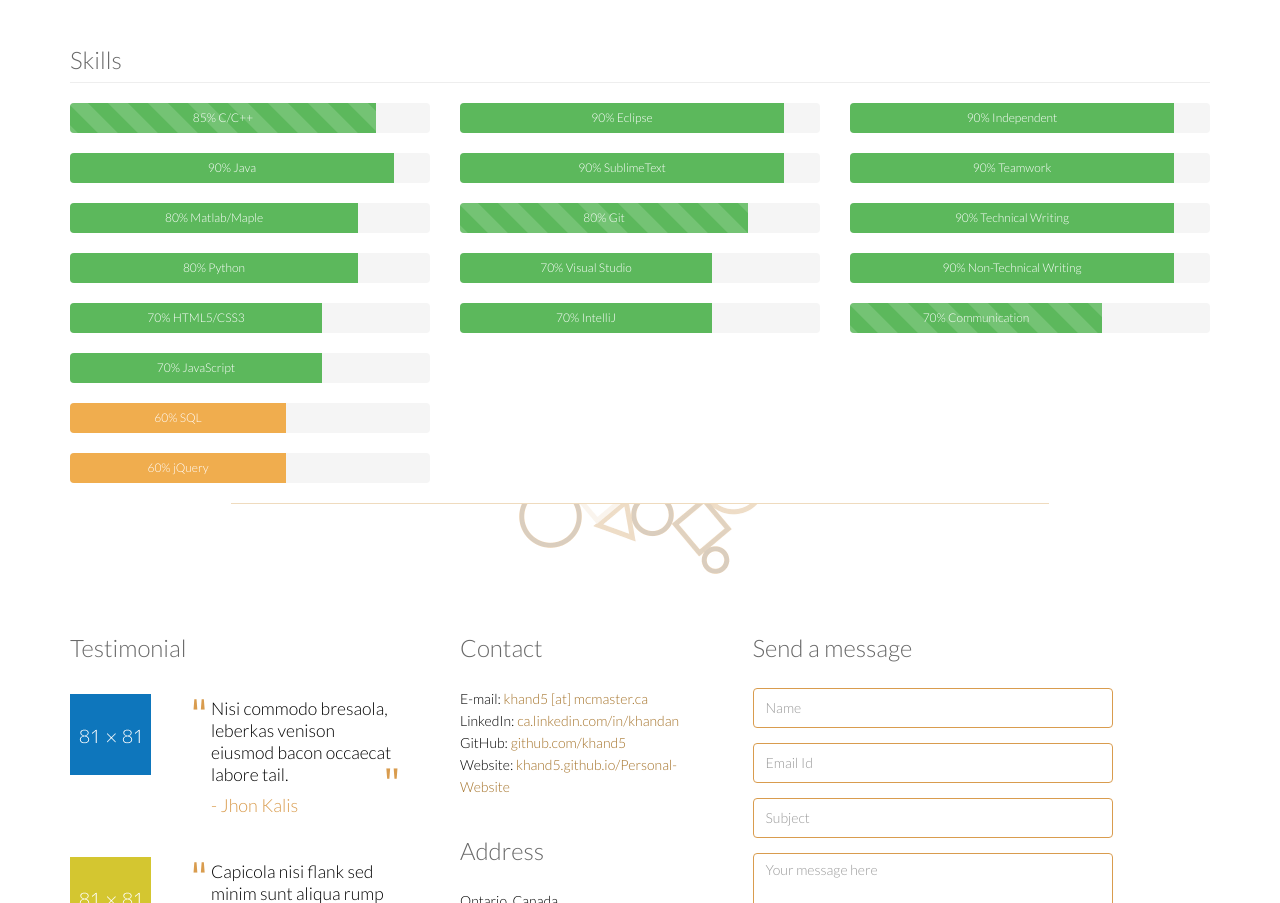
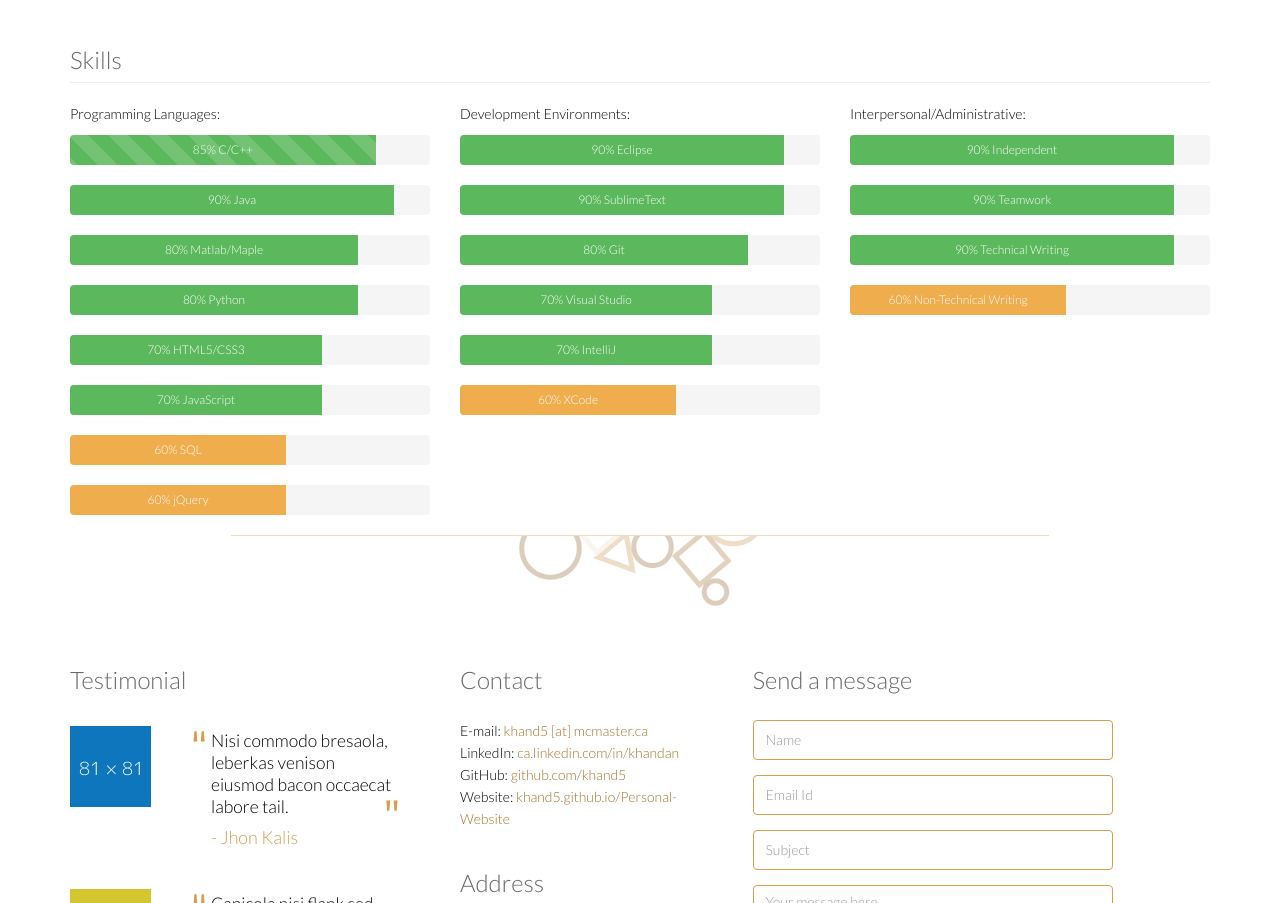
Before and after one commit to khand5/Personal-Website, a plain HTML site: page index.html in a window 1280 px wide. Shown: the part 1990-2893 px from the top of the page. Drawn offline with nearby package versions, Linux system fonts and the light colour scheme.

```diff
--- a/index.html
+++ b/index.html
@@ -279,6 +279,7 @@
                     <h2 class="page-header">Skills</h2>
                 </div>
                 <div class="col-sm-4">
+                    <p>Programming Languages:</p>
                     <div id="progressbar-container">
                         <div class="progress">
                             <div class="progress-bar progress-bar-success progress-bar-striped active" role="progressbar" aria-valuenow="90" aria-valuemin="0" aria-valuemax="100" style="width: 85%">
@@ -318,6 +319,7 @@
                     </div>
                 </div>
                 <div class="col-sm-4">
+                    <p>Development Environments:</p>
                     <div id="progressbar-container">
                         <div class="progress">
                             <div class="progress-bar progress-bar-success" role="progressbar" aria-valuenow="90" aria-valuemin="0" aria-valuemax="100" style="width: 90%">
@@ -330,7 +332,7 @@
                             </div>
                         </div>
                         <div class="progress">
-                            <div class="progress-bar progress-bar-success progress-bar-striped active" role="progressbar" aria-valuenow="90" aria-valuemin="0" aria-valuemax="100" style="width: 80%">
+                            <div class="progress-bar progress-bar-success" role="progressbar" aria-valuenow="90" aria-valuemin="0" aria-valuemax="100" style="width: 80%">
                                 80% Git
                             </div>
                         </div>
@@ -344,9 +346,15 @@
                                 70% IntelliJ
                             </div>
                         </div>
+                        <div class="progress">
+                            <div class="progress-bar progress-bar-warning" role="progressbar" aria-valuenow="60" aria-valuemin="0" aria-valuemax="100" style="width: 60%">
+                                60% XCode
+                            </div>
+                        </div>
                     </div>
                 </div>
                 <div class="col-sm-4">
+                    <p>Interpersonal/Administrative:</p>
                     <div id="progressbar-container">
                         <div class="progress">
                             <div class="progress-bar progress-bar-success" role="progressbar" aria-valuenow="90" aria-valuemin="0" aria-valuemax="100" style="width: 90%">
@@ -364,13 +372,8 @@
                             </div>
                         </div>
                         <div class="progress">
-                            <div class="progress-bar progress-bar-success" role="progressbar" aria-valuenow="80" aria-valuemin="0" aria-valuemax="100" style="width: 90%">
-                                90% Non-Technical Writing
-                            </div>
-                        </div>
-                        <div class="progress">
-                            <div class="progress-bar progress-bar-success progress-bar-striped active" role="progressbar" aria-valuenow="60" aria-valuemin="0" aria-valuemax="100" style="width: 70%">
-                                70% Communication
+                            <div class="progress-bar progress-bar-warning" role="progressbar" aria-valuenow="60" aria-valuemin="0" aria-valuemax="100" style="width: 60%">
+                                60% Non-Technical Writing
                             </div>
                         </div>
                     </div>
```
Also changed, not shown: 1 other file.
